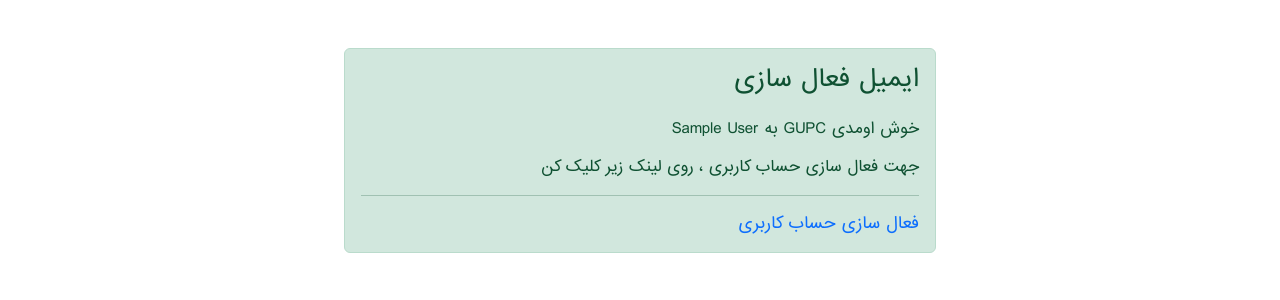
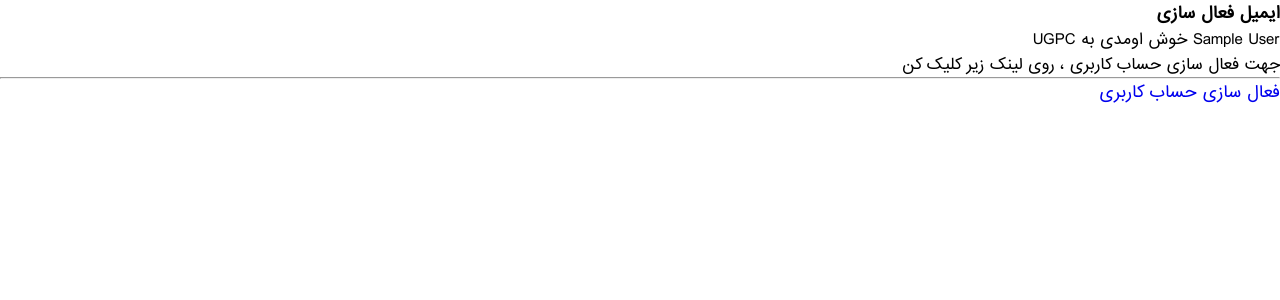
Before and after one commit to bnparham/UGPC_backend, a Django app: template account_module/templates/account_module/email_activation.html in a window 1280 px wide. Shown: the top 300 px of the page. Run offline with Django 4.2, Linux system fonts and the light colour scheme; the template is opened without the code that fills it: most values are stand-ins (such as "Sample title", 1, 10 or a date in 2020); some libraries are stand-ins or nearby versions.

Commit message:
install six module, make some change home page.html and email_activation.html

```diff
--- a/account_module/templates/account_module/email_activation.html
+++ b/account_module/templates/account_module/email_activation.html
@@ -8,7 +8,8 @@
     <meta name="viewport" content="width=device-width, initial-scale=1.0">
     <title>Document</title>
     <!-- bootstrap link -->
-    <link rel="stylesheet" href="{% static 'Bootstrap@5.2.3/bootstrap.min.css'%}">
+{#    <link rel="stylesheet" href="{% static 'Bootstrap@5.2.3/bootstrap.min.css'%}">#}
+    <link href="https://cdn.jsdelivr.net/npm/bootstrap@5.2.3/dist/css/bootstrap.min.css">
     <!-- custom css links -->
     <link rel="stylesheet" href="{% static 'Css/settings.css'%}" />
 </head>
@@ -16,7 +17,7 @@
     <div class="d-flex justify-content-center p-5" style="text-align: right;">
         <div class="alert alert-success w-50" role="alert">
             <h4 class="alert-heading mb-4">ایمیل فعال سازی</h4>
-            <p style="font-size: 15px;">{{full_name}} به GUPC خوش اومدی</p>
+            <p style="font-size: 15px;">UGPC خوش اومدی به {{full_name}}</p>
             <p style="font-size: 15px;">جهت فعال سازی حساب کاربری ، روی لینک زیر کلیک کن</p>
             <hr>
             <a style="text-decoration: none;" href="http://{{ domain }}{% url 'activate' uidb64=uid token=token %}" class="mb-0">فعال سازی حساب کاربری</a>
--- a/home_module/templates/home_module/homePage.html
+++ b/home_module/templates/home_module/homePage.html
@@ -7,7 +7,7 @@
 {% endblock %}
 
 {% block header %}
-    <header style="height: 800px;background-image: url({% static 'Images/3-d5.jpg' %}")>
+    <header style="height: 100vh;background-image: url({% static 'Images/3-d5.jpg' %}")>
         <!-- navbar -->
         <nav dir="rtl" class="navbar navbar-expand-lg bg-custom navbar-dark py-3">
           <div class="container-fluid d-md-flex">
```
Also changed, not shown: db.sqlite3, 2 other files.
